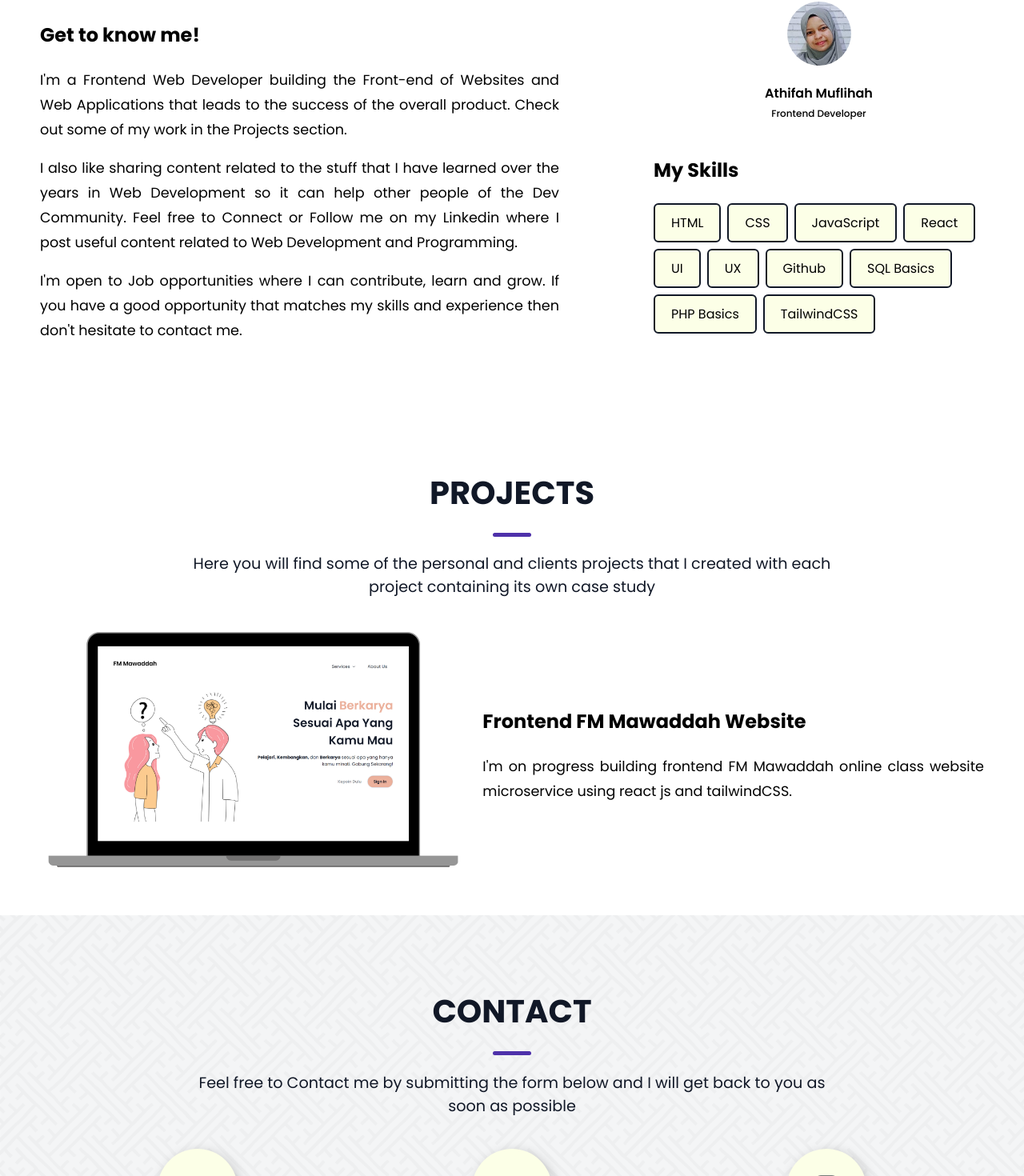
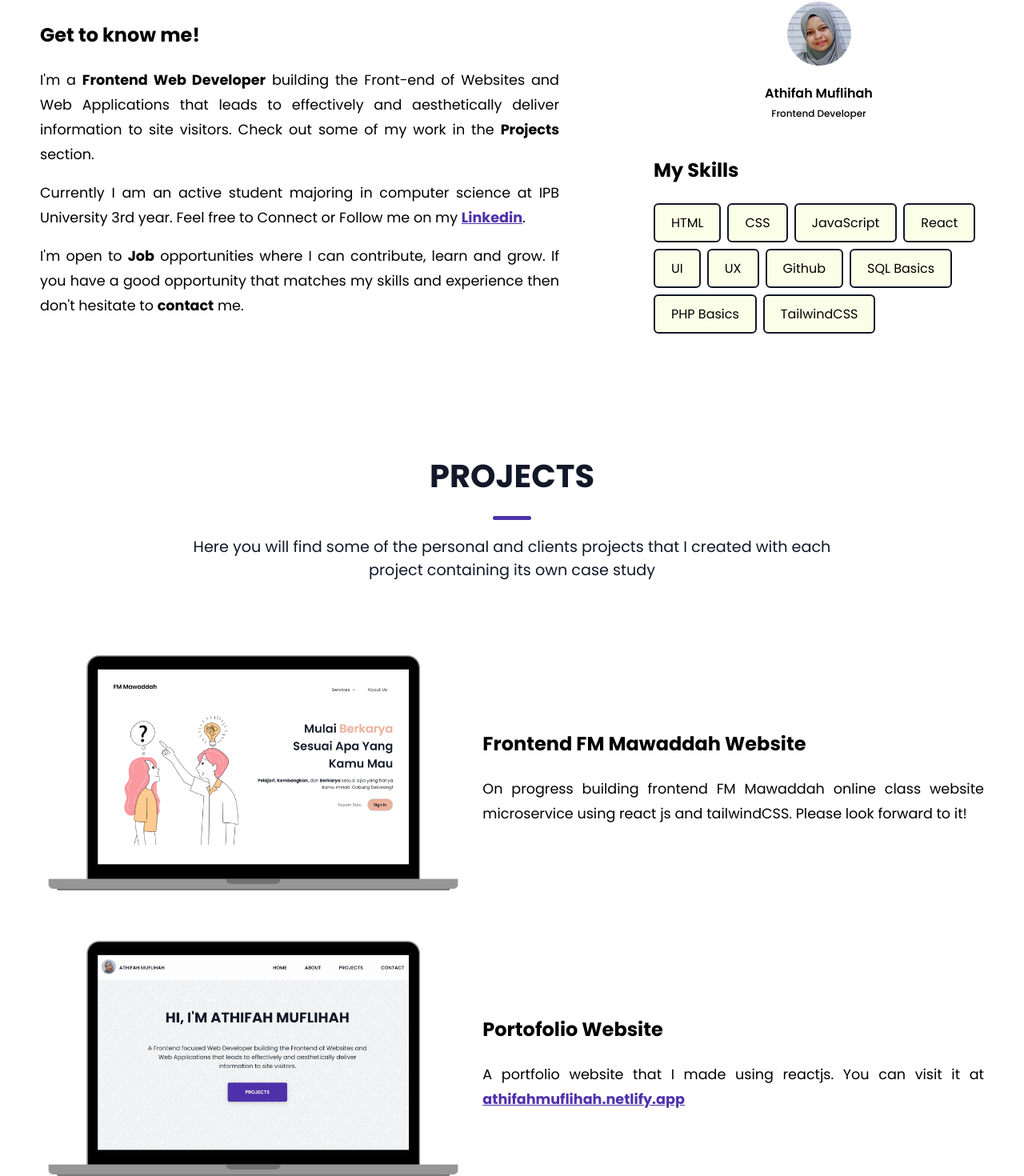
Before and after one commit to athmuf/web-portofolio, a React (Create React App) app: page / in a window 1280 px wide. Shown: the part 1139-2609 px from the top of the page at 80% size. Built offline with nearby package versions, Linux system fonts and the light colour scheme.

Commit message:
update content

```diff
--- a/src/css/index.css
+++ b/src/css/index.css
@@ -25,6 +25,15 @@ code {
   max-width: 1200px;
   margin-left: auto;
   margin-right: auto;
+}
+
+.text-bold {
+  font-weight: 800;
+}
+
+span a {
+  text-decoration: underline;
+  color: var(--blue-color);
 }
 header {
   position: fixed;
@@ -354,6 +363,7 @@ aside {
   display: flex;
   align-items: center;
   justify-content: space-between;
+  margin: 50px 0px;
 }
 .project-photo {
   padding-right: 20px;
--- a/src/parts/About.js
+++ b/src/parts/About.js
@@ -35,28 +35,37 @@ export default function About() {
             <div className="main-content">
               <h3>Get to know me!</h3>
               <p>
-                I'm a Frontend Web Developer building the Front-end of Websites
-                and Web Applications that leads to the success of the overall
-                product. Check out some of my work in the Projects section.
+                I'm a <span className="text-bold">Frontend Web Developer</span>{" "}
+                building the Front-end of Websites and Web Applications that
+                leads to effectively and aesthetically deliver information to
+                site visitors. Check out some of my work in the{" "}
+                <span className="text-bold">Projects</span> section.
               </p>
               <p>
-                I also like sharing content related to the stuff that I have
-                learned over the years in Web Development so it can help other
-                people of the Dev Community. Feel free to Connect or Follow me
-                on my Linkedin where I post useful content related to Web
-                Development and Programming.
+                Currently I am an active student majoring in computer science at
+                IPB University 3rd year. Feel free to Connect or Follow me on my{" "}
+                <span>
+                  <a
+                    href="https://www.linkedin.com/in/athifamuf"
+                    className="text-bold"
+                  >
+                    Linkedin
+                  </a>
+                </span>
+                .
               </p>
               <p>
-                I'm open to Job opportunities where I can contribute, learn and
-                grow. If you have a good opportunity that matches my skills and
-                experience then don't hesitate to contact me.
+                I'm open to <span className="text-bold">Job</span> opportunities
+                where I can contribute, learn and grow. If you have a good
+                opportunity that matches my skills and experience then don't
+                hesitate to <span className="text-bold">contact</span> me.
               </p>
             </div>
           </article>
           <div className="empty"></div>
           <aside>
             <div className="side-content">
-            <div className="side-profile">
+              <div className="side-profile">
                 <img
                   src={ProfileImage}
                   alt="Profile"
--- a/src/parts/Contact.js
+++ b/src/parts/Contact.js
@@ -62,7 +62,7 @@ export default function Contact() {
             <h2>CONTACT</h2>
             <div className="line"></div>
             <p>
-              Feel free to Contact me by submitting the form below and I will
+              Feel free to Contact me by contact media below and I will
               get back to you as soon as possible
             </p>
           </div>
--- a/src/parts/Footer.js
+++ b/src/parts/Footer.js
@@ -13,21 +13,27 @@ export default function Footer() {
               <h2>ATHIFAH MUFLIHAH</h2>
               <p>
                 A Frontend focused Web Developer building the Frontend of
-                Websites and Web Applications that leads to the success of the
-                overall product
+                Websites and Web Applications that leads to effectively and
+                aesthetically deliver information to site visitors.
               </p>
             </div>
             <div className="footer-social">
               <h2>MY SOCIAL MEDIA</h2>
               <div className="social-logo">
                 <a href="https://www.linkedin.com/in/athifamuf">
-                  <Linkedin fill="var(--cream-color)" className="logo"></Linkedin>
+                  <Linkedin
+                    fill="var(--cream-color)"
+                    className="logo"
+                  ></Linkedin>
                 </a>
                 <a href="https://github.com/athmuf">
                   <Github fill="var(--cream-color)" className="logo"></Github>
                 </a>
                 <a href="https://www.instagram.com/athifamuf">
-                  <Instagram fill="var(--cream-color)" className="logo"></Instagram>
+                  <Instagram
+                    fill="var(--cream-color)"
+                    className="logo"
+                  ></Instagram>
                 </a>
               </div>
             </div>
--- a/src/parts/Hero.js
+++ b/src/parts/Hero.js
@@ -9,11 +9,19 @@ export default function Hero() {
           <h1>HI, I'M ATHIFAH MUFLIHAH</h1>
           <p>
             A Frontend focused Web Developer building the Frontend of Websites
-            and Web Applications that leads to the success of the overall
-            product
+            and Web Applications that leads to effectively and aesthetically
+            deliver information to site visitors.
           </p>
           <button className="btn">
-            <Link to="project" spy={true} smooth={true} offset={-50} duration={500}>PROJECTS</Link>
+            <Link
+              to="project"
+              spy={true}
+              smooth={true}
+              offset={-50}
+              duration={500}
+            >
+              PROJECTS
+            </Link>
           </button>
         </div>
       </div>
--- a/src/parts/Projects.js
+++ b/src/parts/Projects.js
@@ -1,8 +1,39 @@
 import React from "react";
 
 import WebProject from "../assets/images/project-web.png";
+import WebPortofolio from "../assets/images/portofolio.png";
 
 export default function Projects() {
+
+  const project = [
+    {
+      id: "1",
+      title: "Frontend FM Mawaddah Website",
+      desc: "On progress building frontend FM Mawaddah online class website microservice using react js and tailwindCSS. Please look forward to it!",
+      span: "",
+      image: WebProject,
+    },
+    {
+      id: "2",
+      title: "Portofolio Website",
+      desc: "A portfolio website that I made using reactjs. You can visit it at ",
+      span: "athifahmuflihah.netlify.app",
+      image: WebPortofolio,
+    },
+  ];
+
+  const renderProject = project.map((item) => (
+    <div className="project-content">
+      <div className="project-photo">
+        <img src={item.image} alt="FM Mawaddah Web" />
+      </div>
+      <div className="main-content">
+        <h3>{item.title}</h3>
+        <p>{item.desc}<span className="text-bold"><a href="https://athifahmuflihah.netlify.app/">{item.span}</a></span></p>
+      </div>
+    </div>
+  ));
+
   return (
     <>
       <div className="projects max-content" id="project">
@@ -14,19 +45,7 @@ export default function Projects() {
             created with each project containing its own case study
           </p>
         </div>
-          <div className="project-content">
-            <div className="project-photo">
-              <img src={WebProject} alt="FM Mawaddah Web" />
-            </div>
-            <div className="main-content">
-              <h3>Frontend FM Mawaddah Website</h3>
-              <p>
-                I'm on progress building frontend FM Mawaddah online class
-                website microservice using react js and tailwindCSS.
-              </p>
-            </div>
-          </div>
-
+        {renderProject}
       </div>
     </>
   );
```
Also changed, not shown: src/assets/images/portofolio.png (added).
